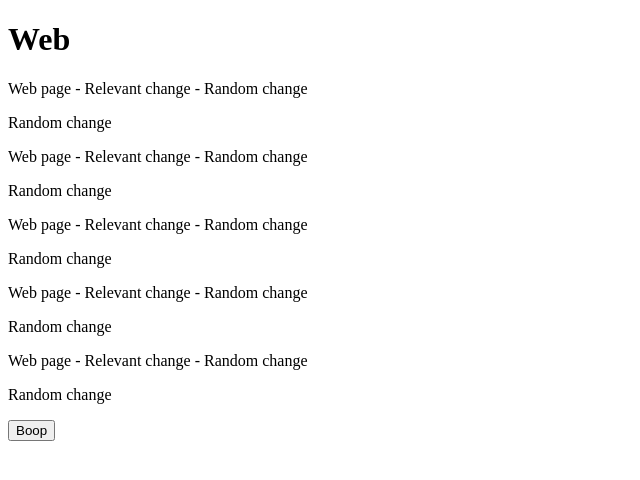
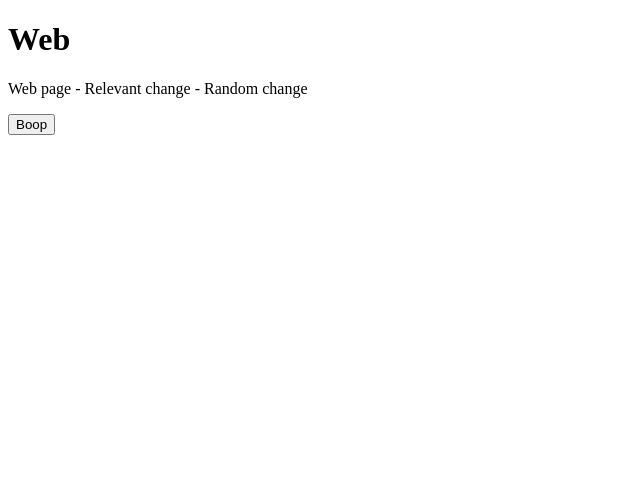
Before and after one commit to saqirmdevx/semantic-test-versioning, a Next.js app in the folder apps/web/: page / in a window 1280 px wide. Shown: the top 480 px of the page, without its empty margins (0-640 px from the left). Built offline with nearby package versions, Linux system fonts and the light colour scheme.

Commit message:
feat: Update version to v1.4

```diff
--- a/apps/web/app/page.tsx
+++ b/apps/web/app/page.tsx
@@ -5,15 +5,6 @@ export default function Page() {
     <>
       <Header text='Web' />
       <p>Web page - Relevant change - Random change</p>
-      <p> Random change </p>
-      <p>Web page - Relevant change - Random change</p>
-      <p> Random change </p>
-      <p>Web page - Relevant change - Random change</p>
-      <p> Random change </p>
-      <p>Web page - Relevant change - Random change</p>
-      <p> Random change </p>
-      <p>Web page - Relevant change - Random change</p>
-      <p> Random change </p>
       <Button />
     </>
   );
```
